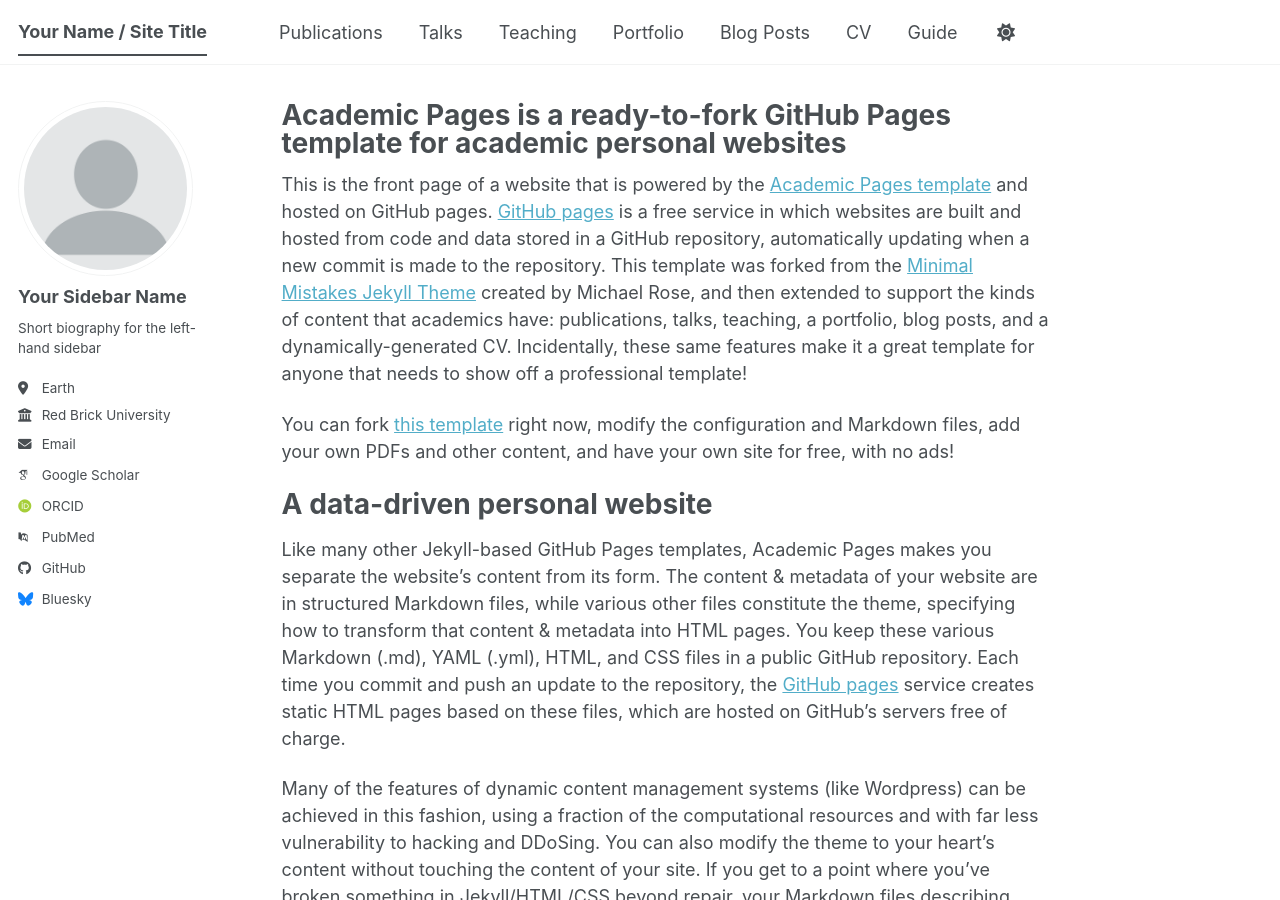
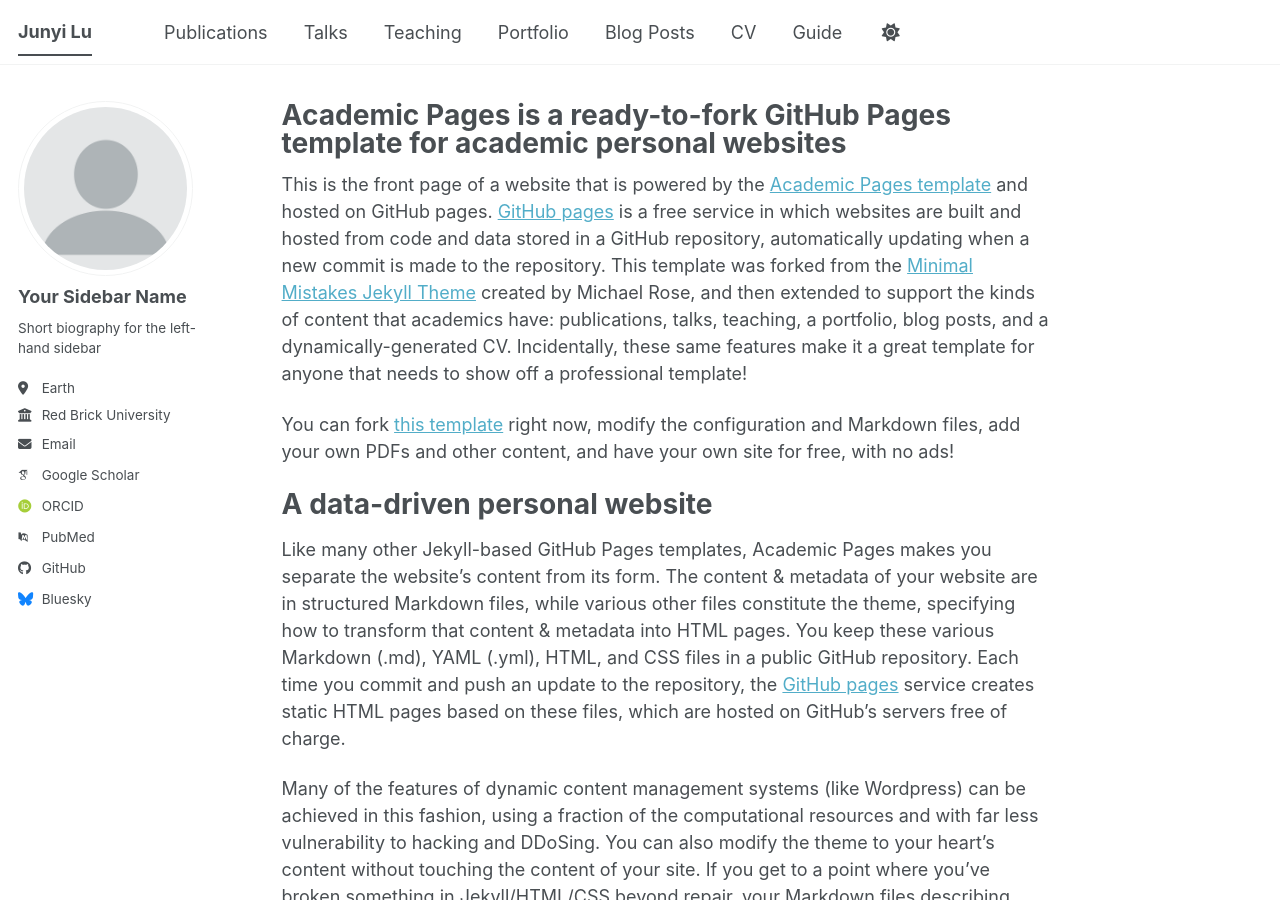
Before and after one commit to ljy623669155/ljy623669155.github.io, a Jekyll site: the page built from _pages/about.md, in a window 1280 px wide and 900 px high. Built offline with Jekyll 4.4.1, drawn with Linux system fonts in a browser that asks for light colours; some web fonts are replaced; a script bundle is joined from its source files by our own code; library files that are not in the unit come from our copies.

Commit message:
Change site title to 'Junyi Lu'
Updated the site title to 'Junyi Lu' in the config.

```diff
--- a/_config.yml
+++ b/_config.yml
@@ -9,7 +9,7 @@
 # Basic Site Settings
 locale                   : "en-US"
 site_theme               : "default" # The available themes options are "default", "air", "sunrise", "mint", "dirt" and "contrast"
-title                    : "Your Name / Site Title"
+title                    : "Junyi Lu"
 title_separator          : "-"
 name                     : &name "Junyi Lu"
 description              : &description "Your Name's academic portfolio"   # Update this with a general description of your site, this is the default if not overridden by a page
```
